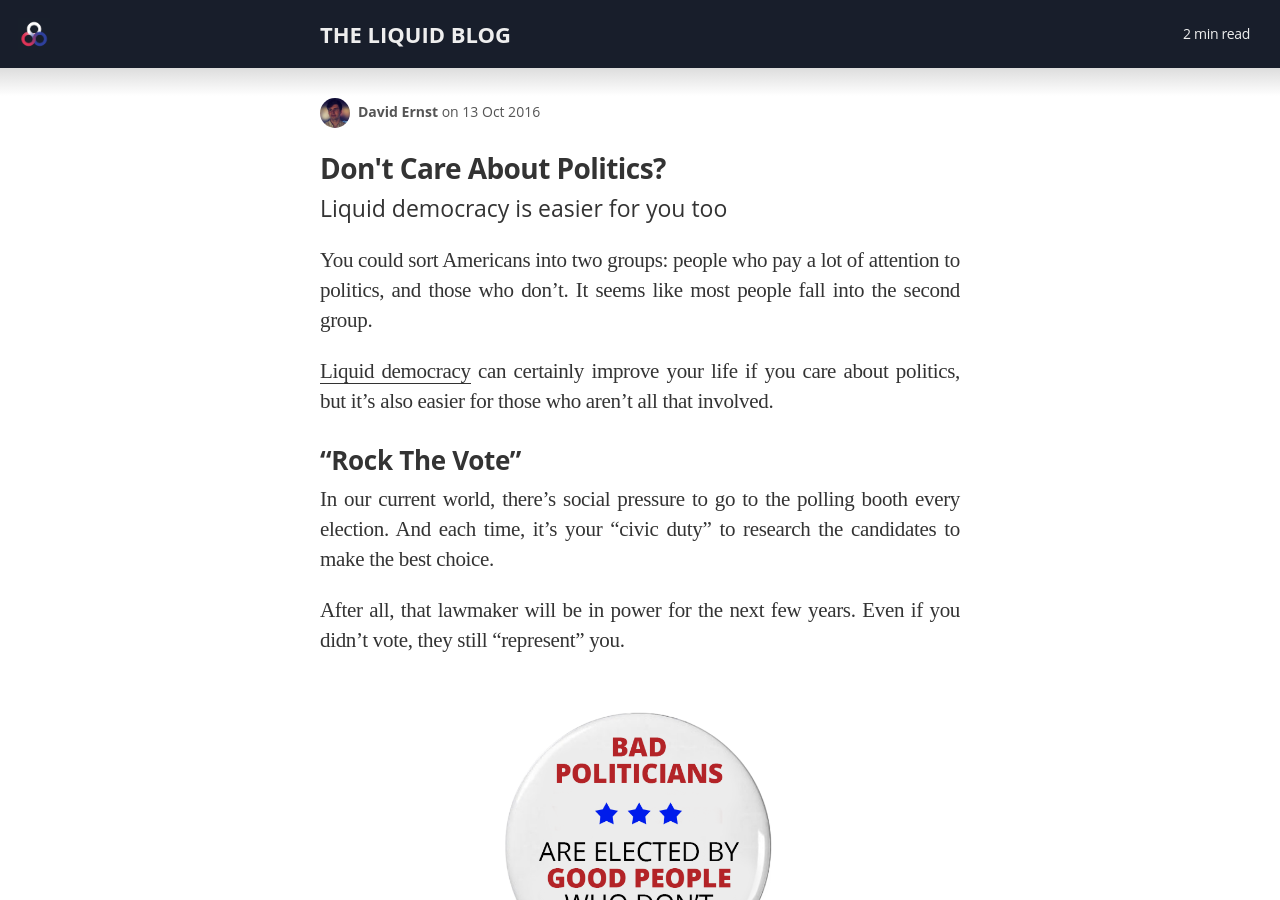
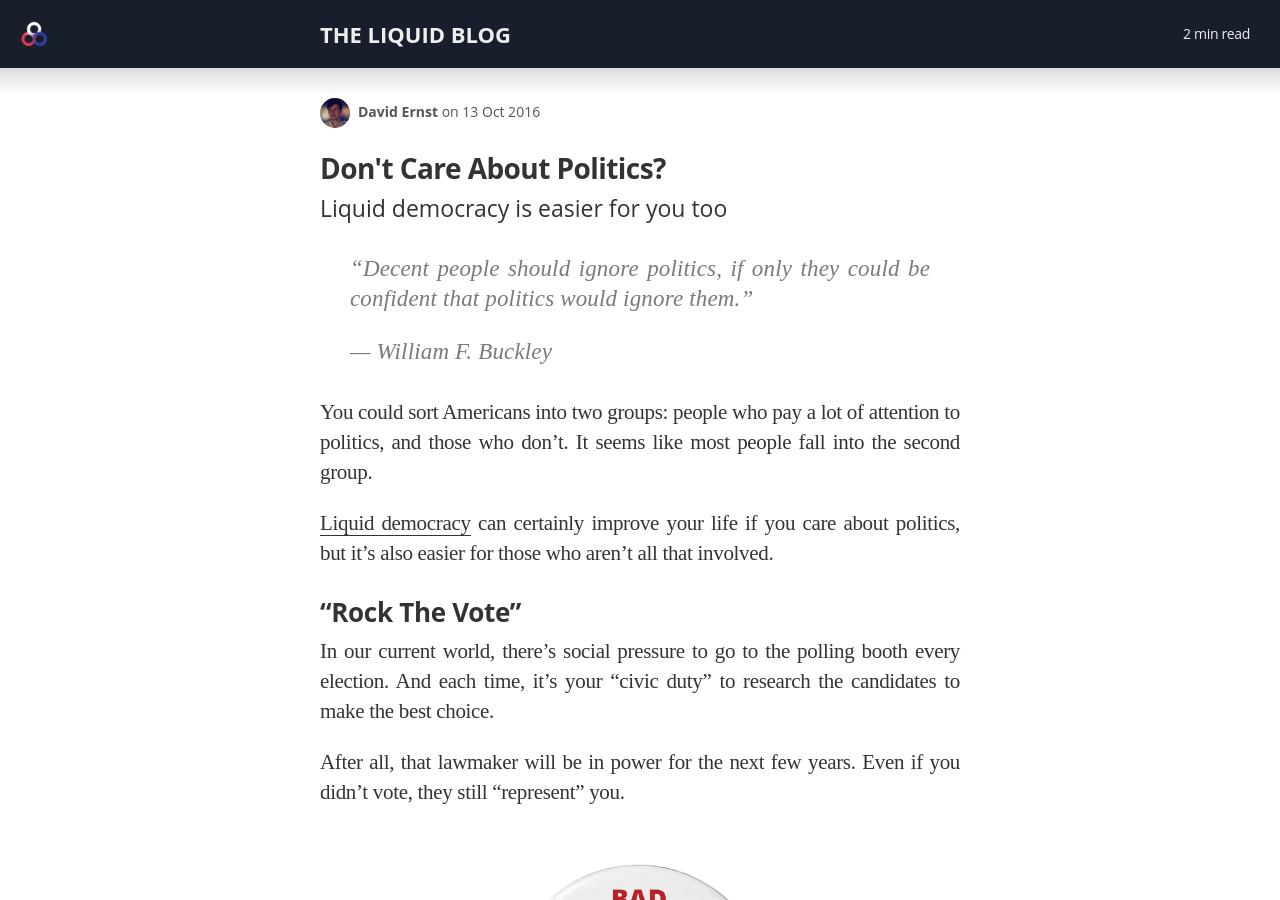
Before and after one commit to voteliquid/blog, a Jekyll site: the page built from _posts/2016-10-13-dont-care-about-politics.md, in a window 1280 px wide and 900 px high. Built offline with Jekyll 4.4.1, drawn with Linux system fonts in a browser that asks for light colours; nearby versions of some CDN libraries; some web fonts are replaced.

Commit message:
Dont Care About Politics: Add William F Buckley quote

```diff
--- a/_posts/2016-10-13-dont-care-about-politics.md
+++ b/_posts/2016-10-13-dont-care-about-politics.md
@@ -6,6 +6,10 @@ author: davidernst
 date: 2016-10-13
 excerpt: "Liquid democracy can improve your life if you care about politics, but it's also easier for those who aren't all that involved."
 ---
+
+> "Decent people should ignore politics, if only they could be confident that politics would ignore them."
+>
+> — William F. Buckley
 
 You could sort Americans into two groups: people who pay a lot of attention to politics, and those who don't. It seems like most people fall into the second group.
 
```
